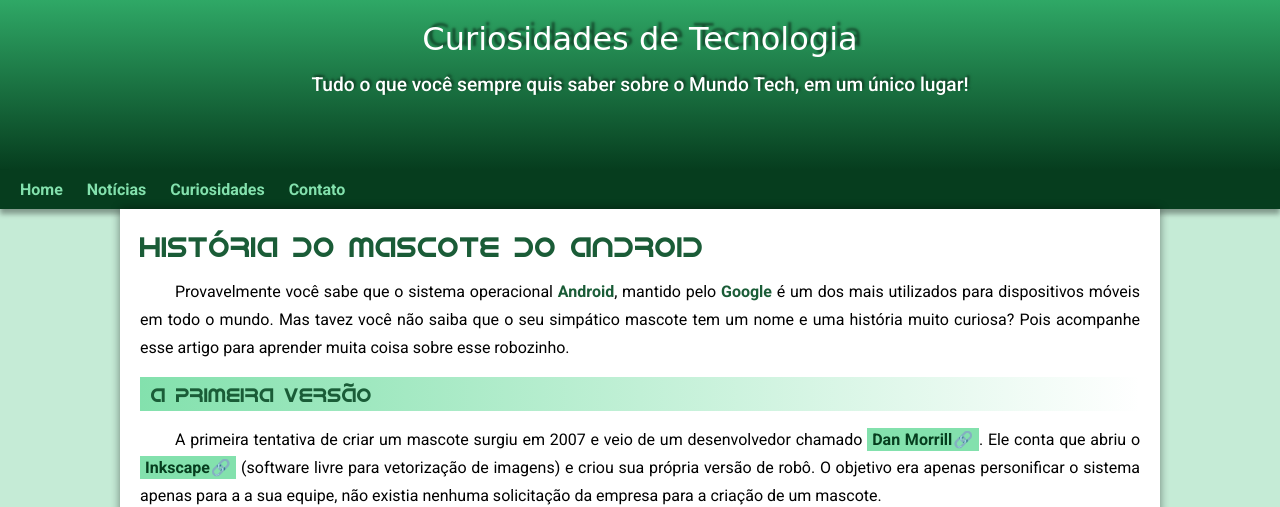
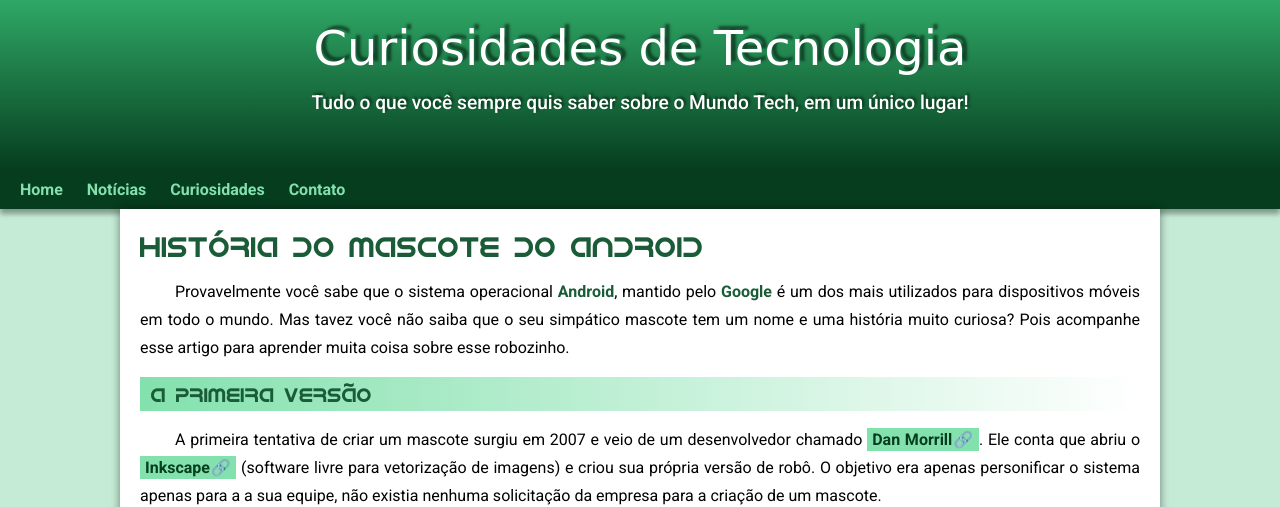
Before and after one commit to luansantosoliveira/Projeto-Android, a plain HTML site: page index.html in a window 1280 px wide. Shown: the top 507 px of the page. Drawn offline with Linux system fonts and the light colour scheme; a web font is replaced by a local one.

Commit message:
Atualização style.css

```diff
--- a/estilo/style.css
+++ b/estilo/style.css
@@ -40,7 +40,7 @@ header {
 header > h1 {
     color: white;
     font-family: var(--fonte-titulo);
-    font-size: 2em;
+    font-size: 3em;
     font-weight: normal;
     /*text-align: center;*/
     margin-bottom: 15px;
@@ -61,7 +61,7 @@ header > p {
     max-width: 750px;
     padding-right: 10px;
     padding-left: 10px;
-    padding-bottom: 20px;
+    padding-bottom: 10px;
     margin: auto;
     text-shadow: 2px -2px 2.5px rgb(0, 0, 0, 0.5);
 }
```
